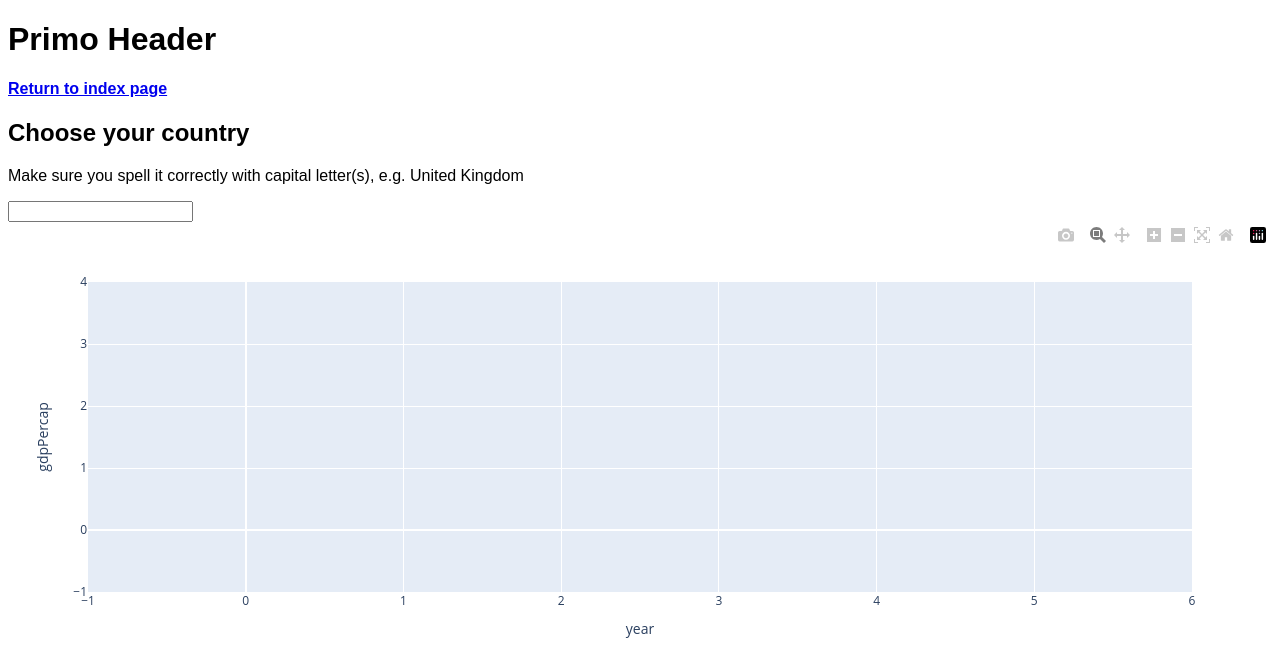
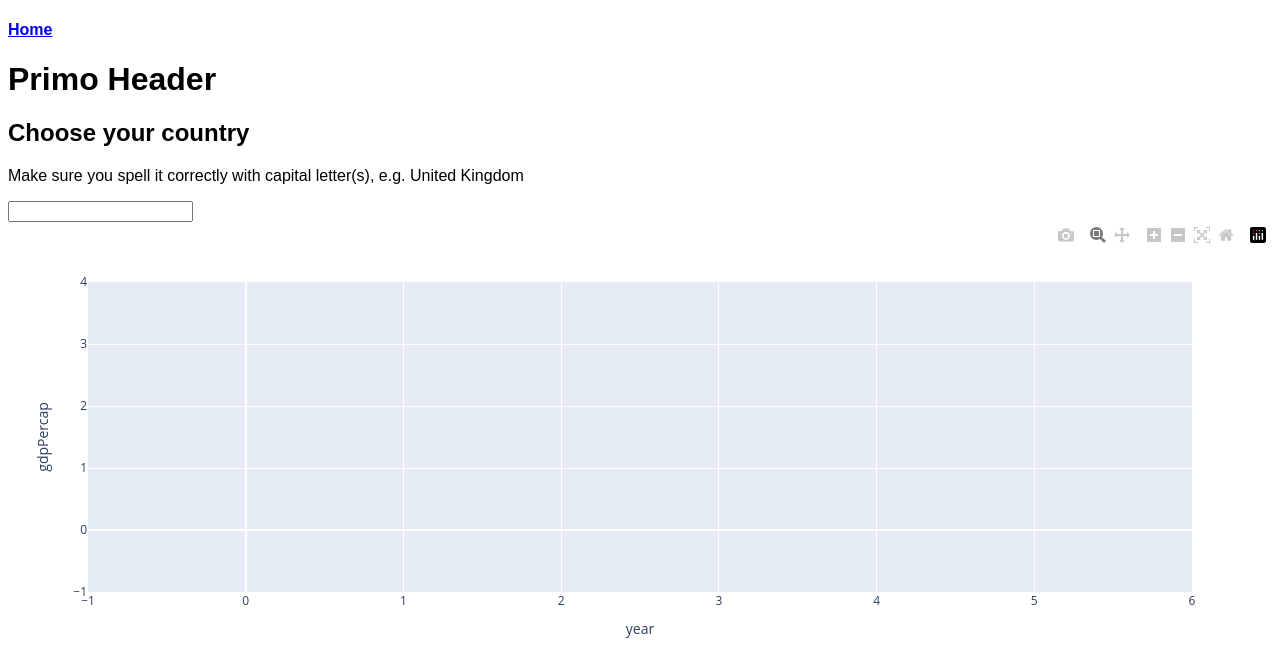
Before and after one commit to lorenzoFerri95/TextAnalytics, a Flask app: page /page1 in a window 1280 px wide. Shown: the top 671 px of the page. Run offline with Flask 2, Linux system fonts and the light colour scheme; some libraries are stand-ins or nearby versions.

Commit message:
better templates

```diff
--- a/app.py
+++ b/app.py
@@ -11,7 +11,6 @@
 
 @app.route('/page1')
 def page1():
-    header="Primo Header"
     description = """
     Prima descrizione
     """
@@ -20,14 +19,13 @@
 
     return render_template('base.html',
                            title = "Page1",
-                           header = header,
+                           header = "Primo Header",
                            graphJSON = base_plot,
                            description = description
                            )
 
 @app.route('/page2')
 def page2():
-    header="Secondo Header"
     description = """
     Seconda descrizione
     """
@@ -36,7 +34,7 @@
 
     return render_template('base.html',
                            title = "Page2",
-                           header = header,
+                           header = "Secondo Header",
                            graphJSON = base_plot,
                            description = description
                            )
--- a/templates/base.html
+++ b/templates/base.html
@@ -4,6 +4,7 @@
 {% block head %}
     <script src="https://cdn.plot.ly/plotly-latest.min.js"></script>
     <script src="https://ajax.googleapis.com/ajax/libs/jquery/3.5.1/jquery.min.js"></script>
+
     <script>
         function getCountry(selection) {
                 $.ajax({
@@ -22,13 +23,12 @@
     </script>
 {% endblock %}
 
+
 {% block body%}
-    <h1>{{header}}</h1>
-    <h4><a href="/">Return to index page</a></h4>
-
     <h2>Choose your country</h2>
     <p>Make sure you spell it correctly with capital letter(s), e.g. United Kingdom</p>
     <input type="text" id="fname" name="fname" onchange="getCountry(this.value)">
+
     <div id="chart" class="chart"></div>
 
     <div>{{description}}</div>
--- a/templates/layout.html
+++ b/templates/layout.html
@@ -8,6 +8,11 @@
         {% else %}
             <title>TextAnalytics</title>
         {% endif %}
+
+
+        <h4><a href="/">Home</a></h4>
+
+        <h1>{{header}}</h1>
 
 
         {% block head%}
```
Lines whose indentation alone changed are shown as unchanged.
